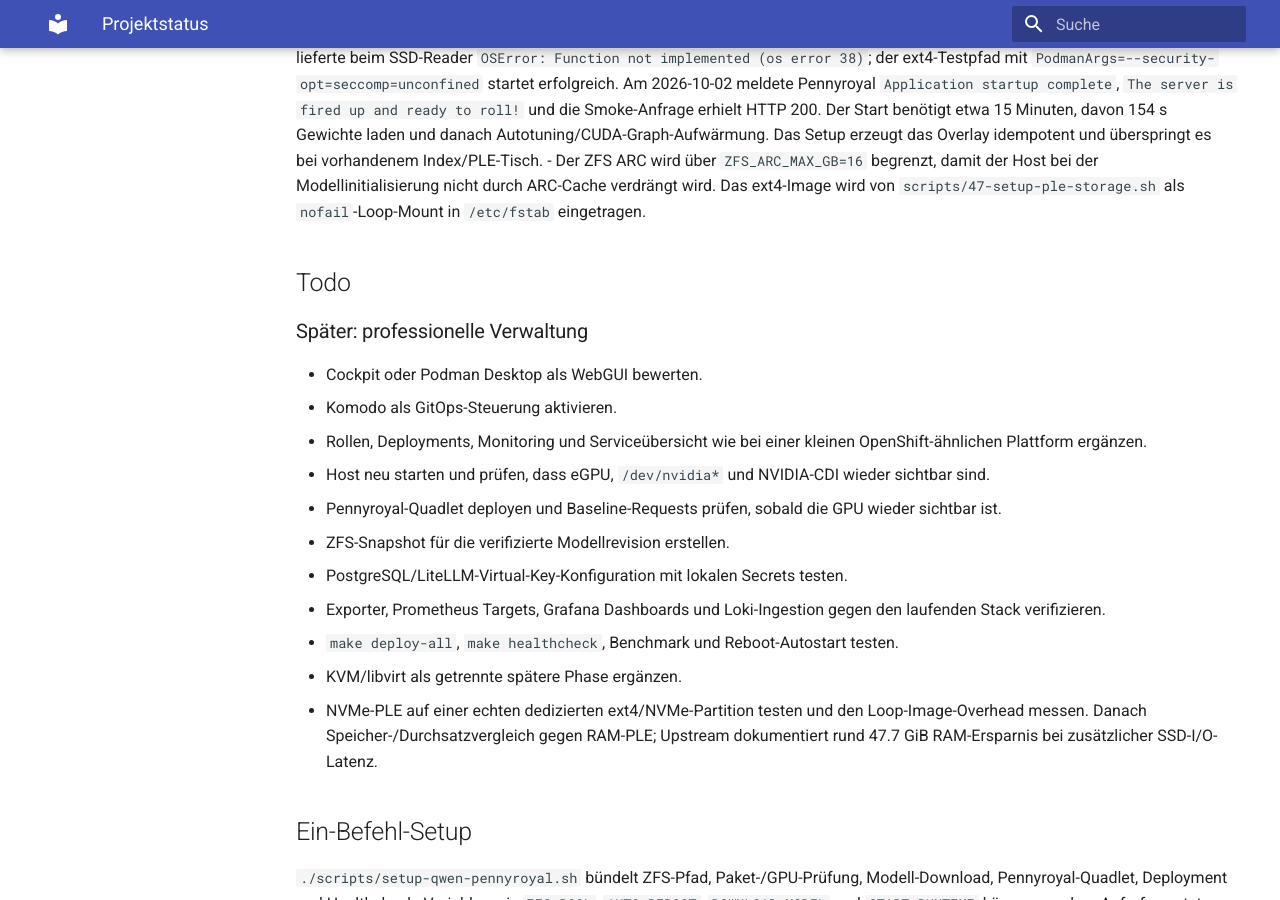
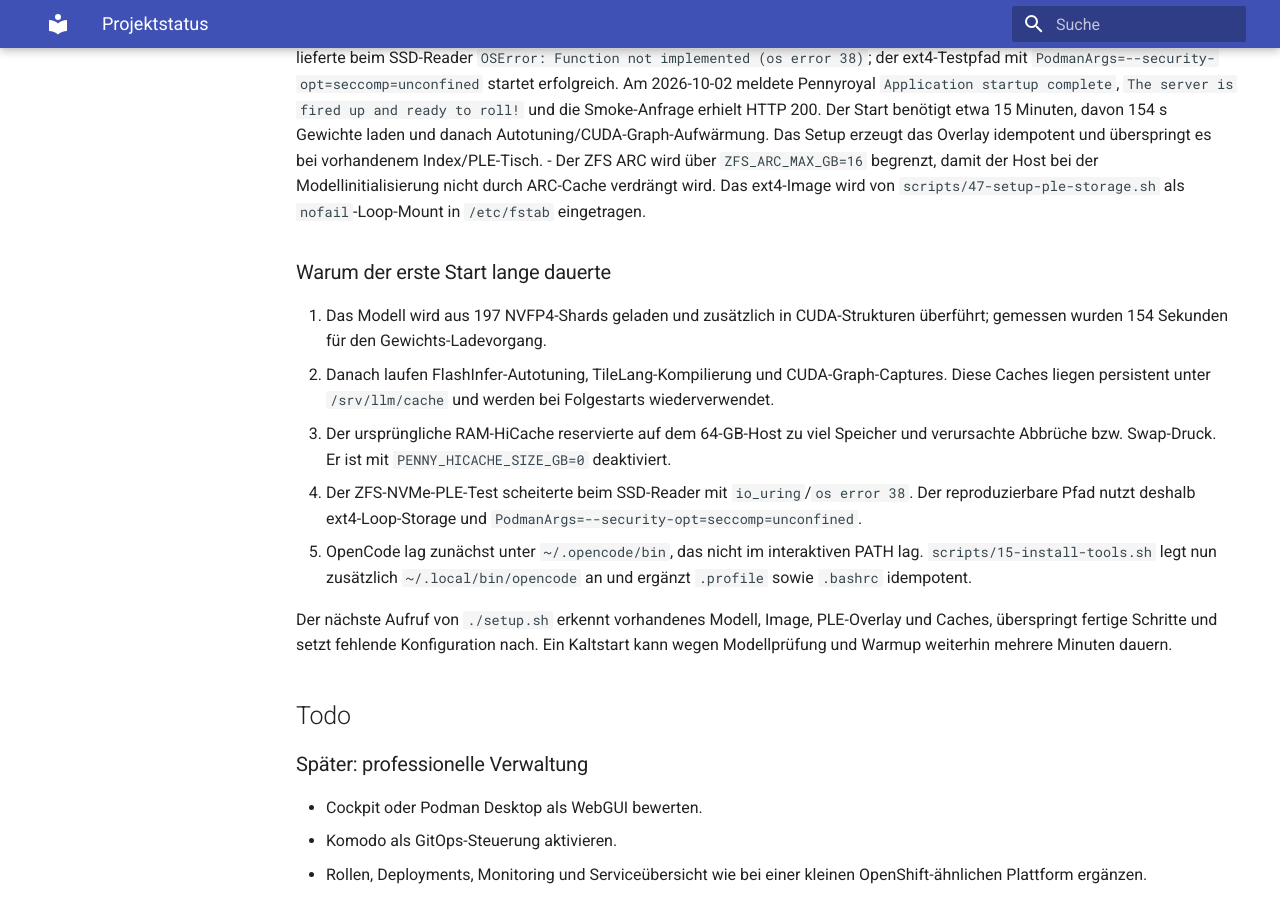
Before and after one commit to thomasdenk79-cyber/llm-infra-setup, an MkDocs documentation site: the page built from docs/STATUS.md, in a window 1280 px wide and 900 px high, scrolled down 1124 px. Built offline with MkDocs 1.6.1 and Material for MkDocs 9.7.7, drawn with Linux system fonts in a browser that asks for light colours.

Commit message:
document runtime startup and fix OpenCode PATH setup

```diff
--- a/docs/STATUS.md
+++ b/docs/STATUS.md
@@ -25,6 +25,16 @@
 
 Der Runtime-Container läuft auf dem 64-GB-L15 mit vorbereitetem NVMe-PLE-Overlay auf einem ext4-Loop-Image (`/srv/llm/ple-ext4/Qwen3.8-Flash-Next-PLE-NVME`, etwa 48 GB), `PENNY_PLE_BACKEND=nvme` und `PENNY_HICACHE_SIZE_GB=0`. Der ZFS-Pfad lieferte beim SSD-Reader `OSError: Function not implemented (os error 38)`; der ext4-Testpfad mit `PodmanArgs=--security-opt=seccomp=unconfined` startet erfolgreich. Am 2026-10-02 meldete Pennyroyal `Application startup complete`, `The server is fired up and ready to roll!` und die Smoke-Anfrage erhielt HTTP 200. Der Start benötigt etwa 15 Minuten, davon 154 s Gewichte laden und danach Autotuning/CUDA-Graph-Aufwärmung. Das Setup erzeugt das Overlay idempotent und überspringt es bei vorhandenem Index/PLE-Tisch.
 - Der ZFS ARC wird über `ZFS_ARC_MAX_GB=16` begrenzt, damit der Host bei der Modellinitialisierung nicht durch ARC-Cache verdrängt wird. Das ext4-Image wird von `scripts/47-setup-ple-storage.sh` als `nofail`-Loop-Mount in `/etc/fstab` eingetragen.
+
+### Warum der erste Start lange dauerte
+
+1. Das Modell wird aus 197 NVFP4-Shards geladen und zusätzlich in CUDA-Strukturen überführt; gemessen wurden 154 Sekunden für den Gewichts-Ladevorgang.
+2. Danach laufen FlashInfer-Autotuning, TileLang-Kompilierung und CUDA-Graph-Captures. Diese Caches liegen persistent unter `/srv/llm/cache` und werden bei Folgestarts wiederverwendet.
+3. Der ursprüngliche RAM-HiCache reservierte auf dem 64-GB-Host zu viel Speicher und verursachte Abbrüche bzw. Swap-Druck. Er ist mit `PENNY_HICACHE_SIZE_GB=0` deaktiviert.
+4. Der ZFS-NVMe-PLE-Test scheiterte beim SSD-Reader mit `io_uring`/`os error 38`. Der reproduzierbare Pfad nutzt deshalb ext4-Loop-Storage und `PodmanArgs=--security-opt=seccomp=unconfined`.
+5. OpenCode lag zunächst unter `~/.opencode/bin`, das nicht im interaktiven PATH lag. `scripts/15-install-tools.sh` legt nun zusätzlich `~/.local/bin/opencode` an und ergänzt `.profile` sowie `.bashrc` idempotent.
+
+Der nächste Aufruf von `./setup.sh` erkennt vorhandenes Modell, Image, PLE-Overlay und Caches, überspringt fertige Schritte und setzt fehlende Konfiguration nach. Ein Kaltstart kann wegen Modellprüfung und Warmup weiterhin mehrere Minuten dauern.
 
 ## Todo
 
```
Also changed, not shown: CHANGELOG.md (+1 -0 lines), README.md (+2 -0 lines), 1 other file.
